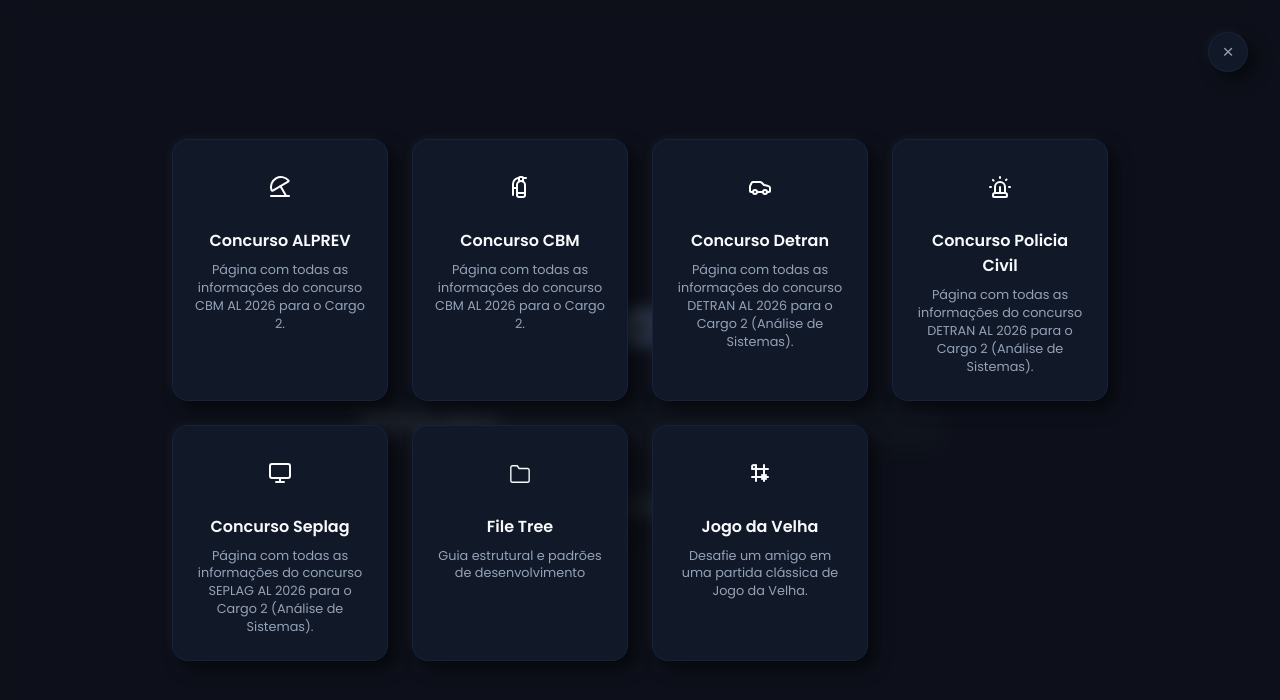
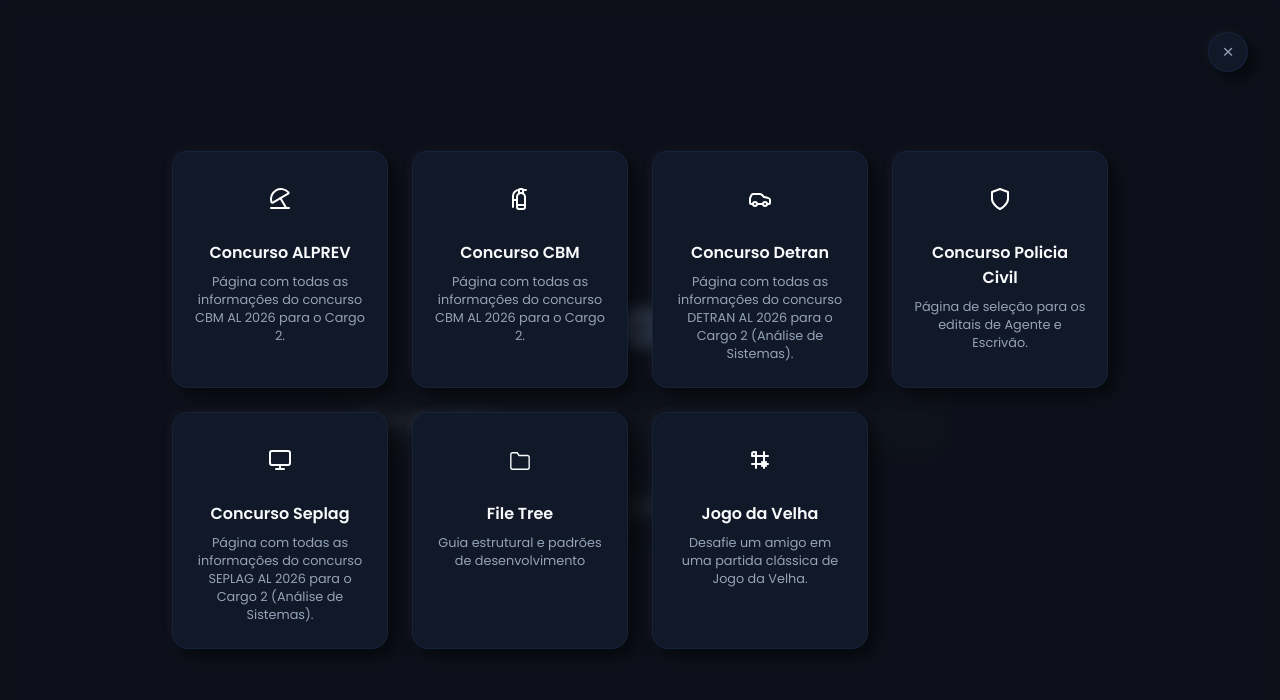
Before and after one commit to rcssic/furabucho, a React (Vite) app: page / in a window 1280 px wide. Both pictures are taken after a click on the button "Mostrar páginas". Shown: the top 700 px of the page. Built offline with nearby package versions, Linux system fonts and the light colour scheme.

Commit message:
Update metadata.tsx

```diff
--- a/src/pages/ConcursoPoliciaCivil/metadata.tsx
+++ b/src/pages/ConcursoPoliciaCivil/metadata.tsx
@@ -3,17 +3,17 @@ import React from "react";
 export default {
     id: "concurso-policia-civil",
     title: "Concurso Policia Civil",
-    description: "Página com todas as informações do concurso DETRAN AL 2026 para o Cargo 2 (Análise de Sistemas).",
+    description: "Página de seleção para os editais de Agente e Escrivão.",
     keywords: [
         "concurso",
-        "detran",
-        "alagoas",
-        "analista",
-        "sistemas",
-        "ti",
-        "edital"
+        "polícia",
+        "agente",
+        "escrivão",
+        "seleção"
     ],
     icon: (
-        <svg xmlns="http://www.w3.org/2000/svg" width="24" height="24" viewBox="0 0 24 24" fill="none" stroke="#ffffff" stroke-width="2" stroke-linecap="round" stroke-linejoin="round" class="lucide lucide-siren-icon lucide-siren"><path d="M7 18v-6a5 5 0 1 1 10 0v6"/><path d="M5 21a1 1 0 0 0 1 1h12a1 1 0 0 0 1-1v-1a2 2 0 0 0-2-2H7a2 2 0 0 0-2 2z"/><path d="M21 12h1"/><path d="M18.5 4.5 18 5"/><path d="M2 12h1"/><path d="M12 2v1"/><path d="m4.929 4.929.707.707"/><path d="M12 12v6"/></svg>
+        <svg xmlns="http://www.w3.org/2000/svg" width="24" height="24" viewBox="0 0 24 24" fill="none" stroke="#ffffff" strokeWidth="2" strokeLinecap="round" strokeLinejoin="round">
+            <path d="M12 22s8-4 8-10V5l-8-3-8 3v7c0 6 8 10 8 10z"/>
+        </svg>
     ),
 };
```
